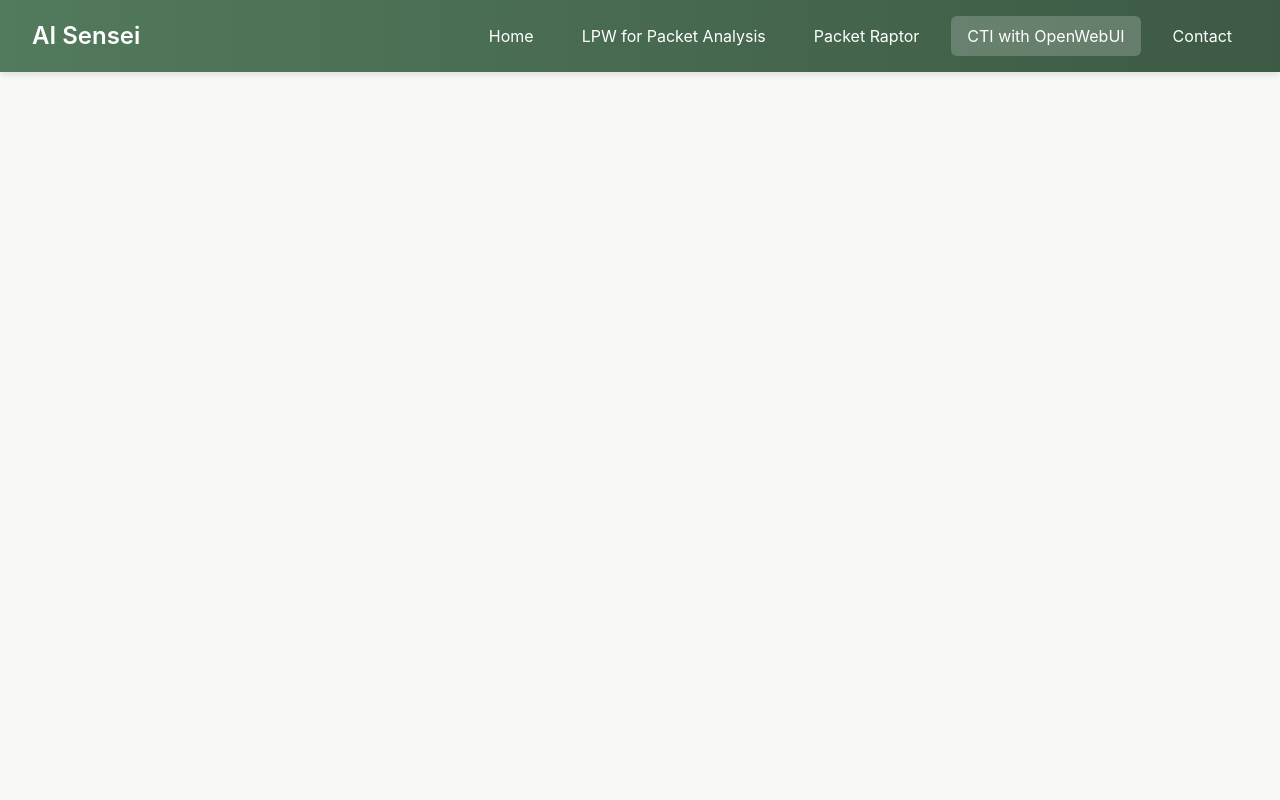
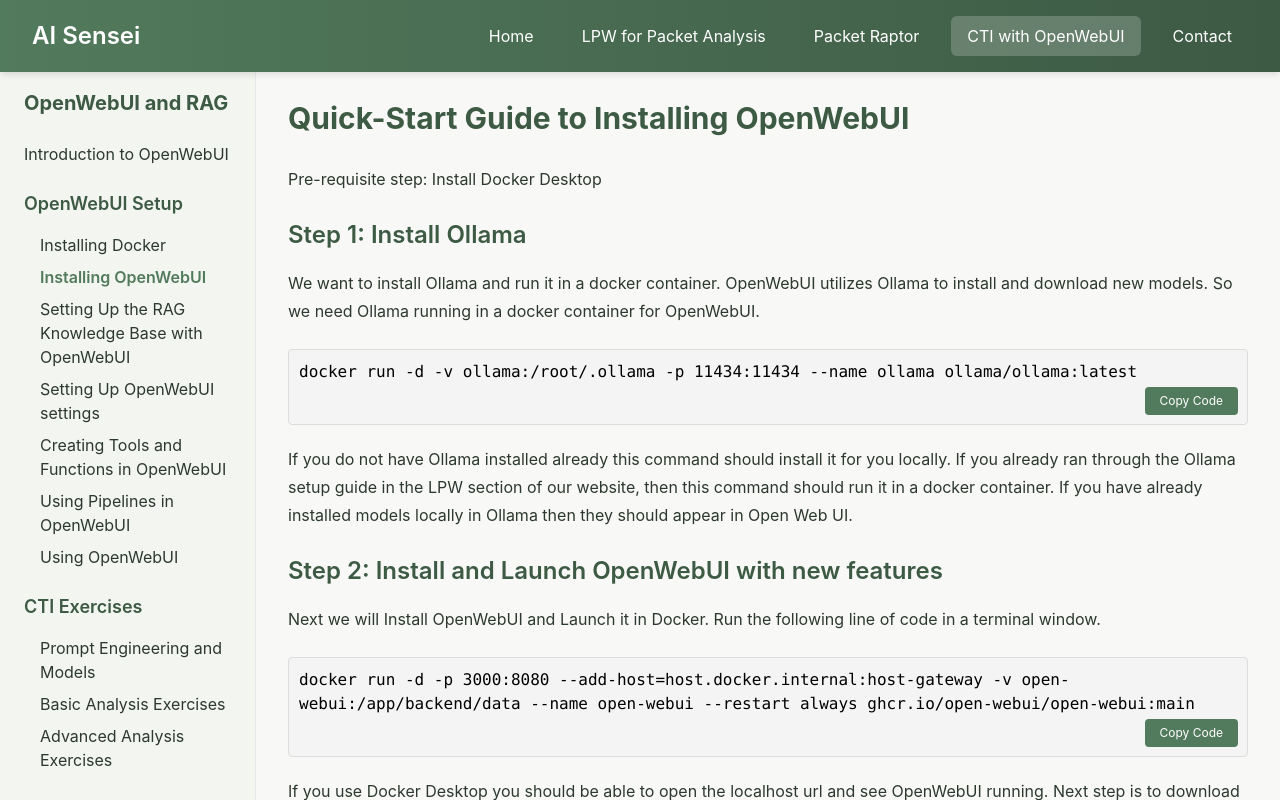
Before and after one commit to jakapop1/aisenseiV2, a React (Create React App) app: page /cti/setup in a window 1280 px wide. Shown: the top 800 px of the page. Built offline with nearby package versions, Linux system fonts and the light colour scheme.

Commit message:
Added Intro, and Installation Pages, created new CodeBlock component
Added Introduction to Open Web UI page. Added both Docker and Open Web UI Installation Pages. Created a new component that creates a code block with a "Copy Code" button.

```diff
--- a/src/App.js
+++ b/src/App.js
@@ -5,7 +5,10 @@
 import LPWLanding from './pages/lpw/LPWLanding';
 import LPWPythonWireshark from './pages/lpw/LPWPythonWireshark';
 import CTILanding from './pages/cti/CTILanding';
+import CTISetup from './pages/cti/CTIInstallation';
 import OllamaSetup from './pages/lpw/OllamaSetup';
+import CTIIntro from './pages/cti/CTIIntroduction';
+import DockerSetup from './pages/cti/DockerInstall';
 
 function App() {
   return (
@@ -20,6 +23,9 @@
             <Route path="/lpw/python-wireshark" element={<LPWPythonWireshark />} />
             <Route path="/lpw/ollama" element={<OllamaSetup />} />
             <Route path ="/cti" element={<CTILanding />} />
+            <Route path ="/cti/introduction" element={<CTIIntro />} />
+            <Route path ="/cti/docker" element={<DockerSetup />} />
+            <Route path ="/cti/setup" element={<CTISetup />} />
           </Routes>
         </main>
       </div>
--- a/src/components/layout/CTISidebar.js
+++ b/src/components/layout/CTISidebar.js
@@ -17,8 +17,8 @@
     setup: {
       title: 'OpenWebUI Setup',
       items: [
-        { path: '/cti/ollama', text: 'Installing Ollama' },
-        { path: '/cti/docker', text: 'Setting Up The Docker Container' },
+        { path: '/cti/docker', text: 'Installing Docker' },
+        { path: '/cti/setup', text: 'Installing OpenWebUI' },
         { path: '/cti/RAG', text: 'Setting Up the RAG Knowledge Base with OpenWebUI' },
         { path: '/cti/settings', text: 'Setting Up OpenWebUI settings' },
         { path: '/cti/tools', text: 'Creating Tools and Functions in OpenWebUI' },
--- /dev/null
+++ b/src/components/shared/CopyCodeButton.js
@@ -0,0 +1,47 @@
+import React from 'react';
+
+const CopyCodeButton = ({ code, buttonColor = '#007bff' }) => {
+  const handleCopy = () => {
+    navigator.clipboard
+      .writeText(code)
+      .then(() => alert('Code copied to clipboard!'))
+      .catch((err) => console.error('Failed to copy code: ', err));
+  };
+
+  return (
+    <div style={{ position: 'relative', marginBottom: '20px' }}>
+      <pre
+        style={{
+          padding: '10px 10px 40px 10px', // Space for the button
+          backgroundColor: '#f4f4f4',
+          border: '1px solid #ddd',
+          borderRadius: '4px',
+          overflow: 'auto',
+        }}
+      >
+        <code style={{ fontFamily: 'Consolas, Monaco, Courier New, monospace' }}>
+          {code}
+        </code>
+      </pre>
+      <button
+        onClick={handleCopy}
+        style={{
+          position: 'absolute',
+          bottom: '10px', // Position at the bottom-right corner
+          right: '10px',
+          padding: '5px 15px',
+          backgroundColor: '#527a5c',
+          color: 'white',
+          border: 'none',
+          borderRadius: '4px',
+          cursor: 'pointer',
+          fontSize: '12px',
+        }}
+      >
+        Copy Code
+      </button>
+    </div>
+  );
+};
+
+export default CopyCodeButton;
--- a/src/index.css
+++ b/src/index.css
@@ -318,3 +318,34 @@
   color: #3d5a44;
   margin: 1.5rem 0 1rem 0;
 }
+
+pre {
+  margin-bottom: 20px; /* Adds space below the code block */
+  padding: 10px;       /* Optional: Adds padding inside the code block */
+  background-color: #f4f4f4; /* Optional: Adds a background color */
+  border: 1px solid #ddd;    /* Optional: Adds a border */
+  border-radius: 4px;        /* Optional: Rounds the corners */
+  white-space: pre-wrap; /* Allows wrapping within <pre> */
+  word-wrap: break-word; /* Breaks words if necessary */
+  overflow-wrap: break-word; /* Ensures compatibility */
+}
+
+code {
+  display: block; /* Ensures code inside pre behaves like a block element */
+}
+
+blockquote {
+  margin: 20px 0; /* Adds space above and below */
+  padding: 10px 20px;
+  border-left: 4px solid #007bff;
+  background-color: #f9f9f9;
+  font-style: italic;
+  color: #555;
+}
+
+blockquote footer {
+  text-align: right;
+  font-style: normal;
+  font-size: 0.9em;
+  color: #333;
+}
--- /dev/null
+++ b/src/pages/cti/CTIInstallation.js
@@ -0,0 +1,56 @@
+import React from 'react';
+import CTILayout from '../../components/layout/CTILayout';
+import CopyCodeButton from '../../components/shared/CopyCodeButton';
+
+const CTISetup = () => {
+  return (
+    <CTILayout>
+      <h1>Quick-Start Guide to Installing OpenWebUI</h1>
+
+      <p>
+        Pre-requisite step: Install Docker Desktop
+      </p>
+
+      <section>
+        <h2>Step 1: Install Ollama</h2>
+        <p>
+          We want to install Ollama and run it in a docker container. OpenWebUI utilizes Ollama to install and download new models. So we need Ollama running in a docker container for OpenWebUI.
+        </p>
+
+        <CopyCodeButton
+                code={`docker run -d -v ollama:/root/.ollama -p 11434:11434 --name ollama ollama/ollama:latest`}
+        />
+
+        <p>
+            If you do not have Ollama installed already this command should install it for you locally. If you already ran through the
+            Ollama setup guide in the LPW section of our website, then this command should run it in a docker container. If you have
+            already installed models locally in Ollama then they should appear in Open Web UI.
+        </p>
+
+        <h2>Step 2: Install and Launch OpenWebUI with new features</h2>
+        <p>
+            Next we will Install OpenWebUI and Launch it in Docker. Run the following line of code in a terminal window.
+        </p>
+
+        <CopyCodeButton code={`docker run -d -p 3000:8080 --add-host=host.docker.internal:host-gateway -v open-webui:/app/backend/data --name open-webui --restart always ghcr.io/open-webui/open-webui:main`} />
+
+        <p>
+            If you use Docker Desktop you should be able to open the localhost url and see OpenWebUI running. Next step is to download a few models and test out the environment.
+        </p>
+
+      </section>
+
+      <h1>Full Setup Guide for OpenWebUI</h1>
+
+      <section>
+        <h2>Manual Setup</h2>
+        <p>If you would like to see other installation methods such as those using Python, Kubernetes, or a Third Party Option you can visit
+            the Open Web UI Documentation and see the installation steps.
+        </p>
+        <a href="https://docs.openwebui.com/getting-started/quick-start/"><pre><code>https://docs.openwebui.com/getting-started/quick-start/</code></pre></a>
+      </section>
+    </CTILayout>
+  );
+};
+
+export default CTISetup;
--- /dev/null
+++ b/src/pages/cti/CTIIntroduction.js
@@ -0,0 +1,50 @@
+import React from 'react';
+import CTILayout from '../../components/layout/CTILayout';
+
+const CTIIntro = () => {
+  return (
+    <CTILayout>
+      <h1>What Is Open Web UI?</h1>
+
+      <section>
+        <h2>Introduction</h2>
+        <p>
+        OpenWebUI is a user-friendly and self-hosted AI interface designed to operate locally and offline. It supports
+        various LLM runners such as Ollama and OpenAI compatible APIs. It also is extensible and offers a variety of
+        easy to use features. OpenWebUI is an open source project built with the goal to lower the barrier of entry for
+        setting up and running an LLM locally. </p>
+
+        <blockquote>“Our objective is unequivocal: to democratize access to refined, user-curated datasets, thereby eliminating
+            barriers to advancing AI for all.”  <footer>- <a href='https://docs.openwebui.com/mission'>OpenWebUI Mission Page</a></footer>
+        </blockquote>
+
+        <p>
+            OpenWebUI allows users to curate their own datasets that can be applied to multiple models. The easy to use UI mirrors
+            OpenAI&apos;s UI and allows you to switch between various models and apply your curated knowledge base to each. OpenWebUI&apos;s
+            easy to use interface also makes it easy to create tools, scripts, custom prompts, and various other features.
+        </p>
+
+        <h2>Why Use Open Web UI?</h2>
+        <p>
+            Open Web UI is an extremely easy to use tool that offers multiple deployment methods. It is customizable and allows users
+            to implement RAG extremely easily. It does this using its knowledge tools that provide the LLM "persistent information" the
+            user can reference whenever they need. The knowledge tool provided by Open Web UI allows users to upload and manage a knowledge
+            base of documents. The AI can then access and reference the documents when generating responses. This enhances its accuracy by
+            pulling relevant information from external sources, making it a practical implementation of RAG.
+        </p>
+
+        <p>
+            Open Web UI also offers many tools that allow you to customize and enhance your LLMs abilities. OpenWebUI offers the ability
+            to create your own functions and tools to use with your AI. Open Web UI's Pipelines also extend the capabilities of functions
+            and can help reduce the load on your Open Web UI instance by executing on a sepearate server. The tool is both easy to use and
+            accessible for beginner users without limiting what advanced users can do.
+        </p>
+
+        <h2>See the full Open Web UI Documentation</h2>
+        <a href="https://docs.openwebui.com/">https://docs.openwebui.com/</a>
+      </section>
+    </CTILayout>
+  );
+};
+
+export default CTIIntro;
--- a/src/pages/cti/CTILanding.js
+++ b/src/pages/cti/CTILanding.js
@@ -25,6 +25,7 @@
         the words, allowing LLMs to understand the documents it has access to. This understanding is what facilitates an LLMs ability
         to query relevant information. It goes beyond what is capable with a Google search and LLMs can provide relevant information
         that may have been previously missed.</p>
+
         <p>
         By combining a model&apos;s embeddings with RAG, we are able to use an LLMs ability to understand meaning and apply it to a database
         of documents with relevant and approved data. Think of the LLM as a librarian that organizes the books by topic using the Dewey
@@ -36,19 +37,16 @@
         <h2>Benefits for Cyber Analysts</h2>
         <ul>
           <li>
-            <strong>Efficiency:</strong> Automates initial analysis process, enabling quick identification
-            of relevant information and potential threats.
+            <strong>Efficiency:</strong> Filter irrelevant data and get the information you need faster.
           </li>
           <li>
-            <strong>Accessibility:</strong> Natural language interface makes PCAP analysis more
-            accessible to analysts at all skill levels.
+            <strong>Accessibility:</strong> Talk to the LLM and narrow down your search to the right information.
           </li>
           <li>
             <strong>Local Control:</strong> Run entirely locally to ensure data privacy and security.
           </li>
           <li>
-            <strong>Customization:</strong> Integration with Ollama allows selection and customization
-            of LLMs to suit specific needs.
+            <strong>Customization:</strong> Create your own RAG knowledge base to connect to the LLM for even better results.
           </li>
         </ul>
       </section>
--- /dev/null
+++ b/src/pages/cti/DockerInstall.js
@@ -0,0 +1,37 @@
+import React from 'react';
+import CTILayout from '../../components/layout/CTILayout';
+
+const DockerSetup = () => {
+  return (
+    <CTILayout>
+      <h1>Guide to Installing Docker</h1>
+
+      <section>
+        <h2>Reccommended Installation: Docker Desktop (Mac, Linux, Windows)</h2>
+        <p>
+          For Mac, Linux, and Windows systems an easy to use tool is Docker Desktop, it provides an easy to use interface for Docker.
+        </p>
+
+        <a href='https://docs.docker.com/desktop/'><pre><code>https://docs.docker.com/desktop/</code></pre></a>
+
+        <p>
+            Docker Desktop includes Docker Compose, which is a tool for defining and running multi-container applications. This is important for OpenWebUI since we will be running Ollama in separate container.
+        </p>
+
+        <h2>Installation: Docker Compose Standalone</h2>
+        <p>
+            The reccommended way to install Docker Compose is by installing Docker Desktop but if you just need Docker Compose you can install it following these directions.
+        </p>
+
+        <a href='https://docs.docker.com/compose/install/standalone/'><pre>
+            <code>
+                https://docs.docker.com/compose/install/standalone/
+            </code>
+        </pre></a>
+
+      </section>
+    </CTILayout>
+  );
+};
+
+export default DockerSetup;
```
